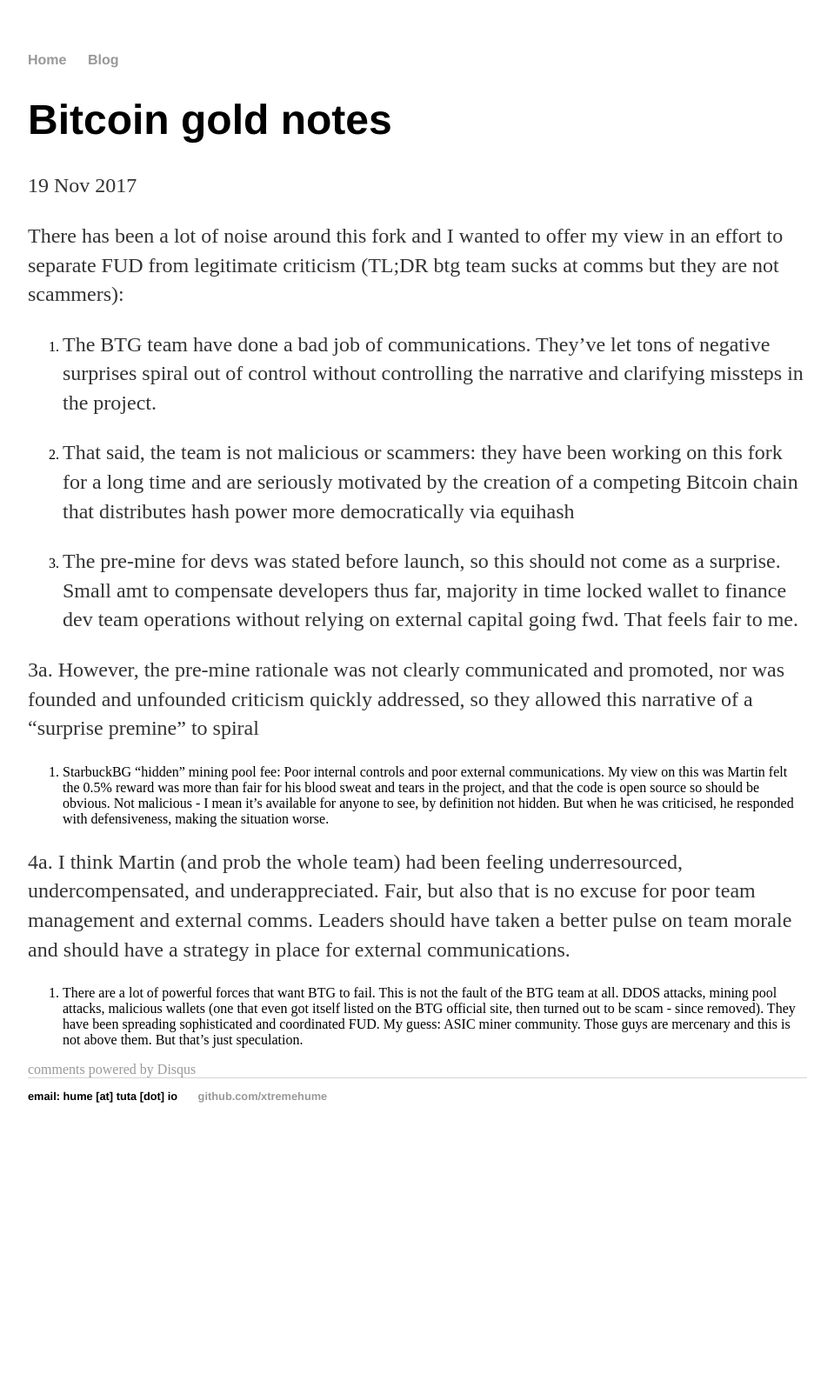
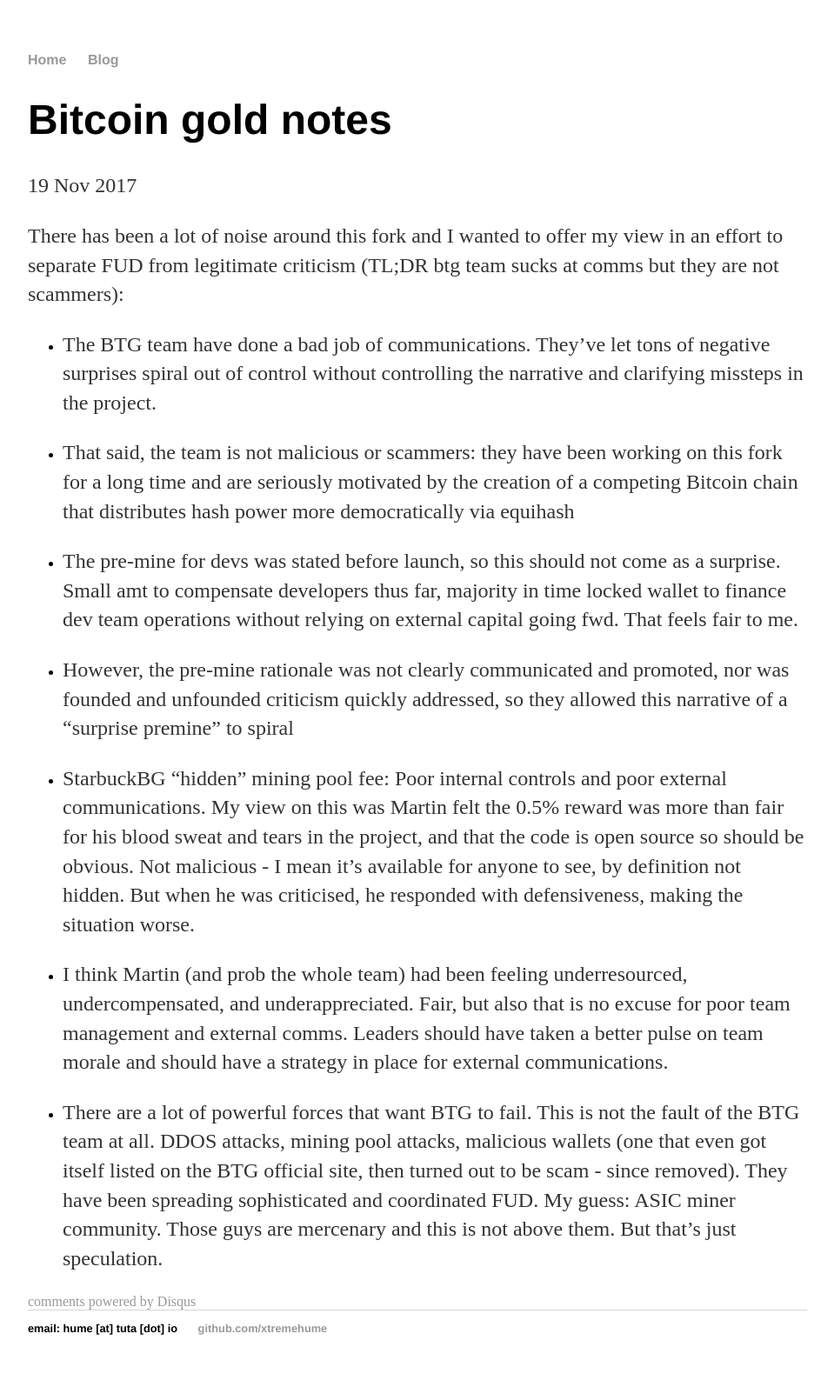
Before and after one commit to xtremehume/xtremehume.github.io, a Jekyll site: the page built from _posts/2017-11-19-fud-repeller-site-launched.md, in a window 1280 px wide. Shown: the whole page at 87% size, without its empty margins (160-1119 px from the left). Built offline with Jekyll 4.4.1, drawn with Linux system fonts in a browser that asks for light colours; comment, search, counter and statistics services are not loaded; before the commit the page ends 1328 px from its top, so only the background shows below that.

```diff
--- a/_posts/2017-11-19-fud-repeller-site-launched.md
+++ b/_posts/2017-11-19-fud-repeller-site-launched.md
@@ -6,16 +6,16 @@ date: 2017-11-19
 
 There has been a lot of noise around this fork and I wanted to offer my view in an effort to separate FUD from legitimate criticism (TL;DR btg team sucks at comms but they are not scammers):
 
- 1. The BTG team have done a bad job of communications. They've let tons of negative surprises spiral out of control without controlling the narrative and clarifying missteps in the project.
+- The BTG team have done a bad job of communications. They've let tons of negative surprises spiral out of control without controlling the narrative and clarifying missteps in the project.
 
- 2. That said, the team is not malicious or scammers: they have been working on this fork for a long time and are seriously motivated by the creation of a competing Bitcoin chain that distributes hash power more democratically via equihash
+- That said, the team is not malicious or scammers: they have been working on this fork for a long time and are seriously motivated by the creation of a competing Bitcoin chain that distributes hash power more democratically via equihash
 
- 3. The pre-mine for devs was stated before launch, so this should not come as a surprise. Small amt to compensate developers thus far, majority in time locked wallet to finance dev team operations without relying on external capital going fwd. That feels fair to me.
+- The pre-mine for devs was stated before launch, so this should not come as a surprise. Small amt to compensate developers thus far, majority in time locked wallet to finance dev team operations without relying on external capital going fwd. That feels fair to me.
 
-   3a. However, the pre-mine rationale was not clearly communicated and promoted, nor was founded and unfounded criticism quickly addressed, so they allowed this narrative of a "surprise premine" to spiral
+- However, the pre-mine rationale was not clearly communicated and promoted, nor was founded and unfounded criticism quickly addressed, so they allowed this narrative of a "surprise premine" to spiral
 
- 4. StarbuckBG "hidden" mining pool fee: Poor internal controls and poor external communications. My view on this was Martin felt the 0.5% reward was more than fair for his blood sweat and tears in the project, and that the code is open source so should be obvious. Not malicious - I mean it's available for anyone to see, by definition not hidden. But when he was criticised, he responded with defensiveness, making the situation worse.
+- StarbuckBG "hidden" mining pool fee: Poor internal controls and poor external communications. My view on this was Martin felt the 0.5% reward was more than fair for his blood sweat and tears in the project, and that the code is open source so should be obvious. Not malicious - I mean it's available for anyone to see, by definition not hidden. But when he was criticised, he responded with defensiveness, making the situation worse.
 
-   4a. I think Martin (and prob the whole team) had been feeling underresourced, undercompensated, and underappreciated. Fair, but also that is no excuse for poor team management and external comms. Leaders should have taken a better pulse on team morale and should have a strategy in place for external communications.
+- I think Martin (and prob the whole team) had been feeling underresourced, undercompensated, and underappreciated. Fair, but also that is no excuse for poor team management and external comms. Leaders should have taken a better pulse on team morale and should have a strategy in place for external communications.
 
- 5. There are a lot of powerful forces that want BTG to fail. This is not the fault of the BTG team at all. DDOS attacks, mining pool attacks, malicious wallets (one that even got itself listed on the BTG official site, then turned out to be scam - since removed). They have been spreading sophisticated and coordinated FUD. My guess: ASIC miner community. Those guys are mercenary and this is not above them. But that's just speculation.
+- There are a lot of powerful forces that want BTG to fail. This is not the fault of the BTG team at all. DDOS attacks, mining pool attacks, malicious wallets (one that even got itself listed on the BTG official site, then turned out to be scam - since removed). They have been spreading sophisticated and coordinated FUD. My guess: ASIC miner community. Those guys are mercenary and this is not above them. But that's just speculation.
```
